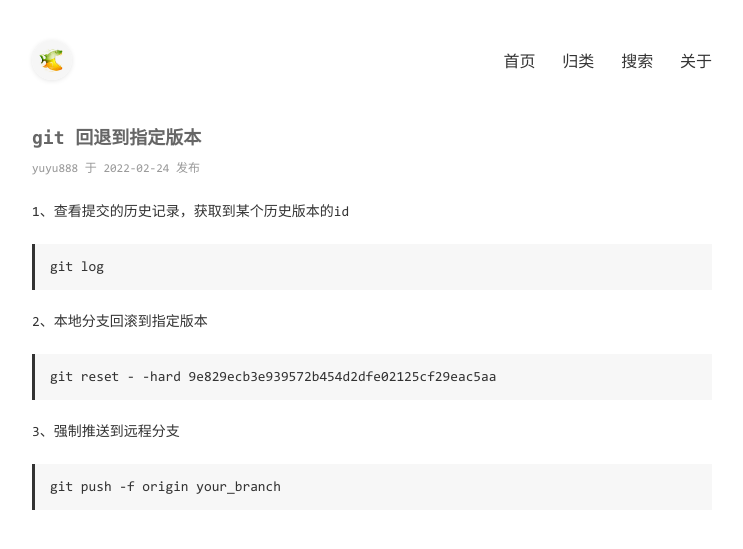
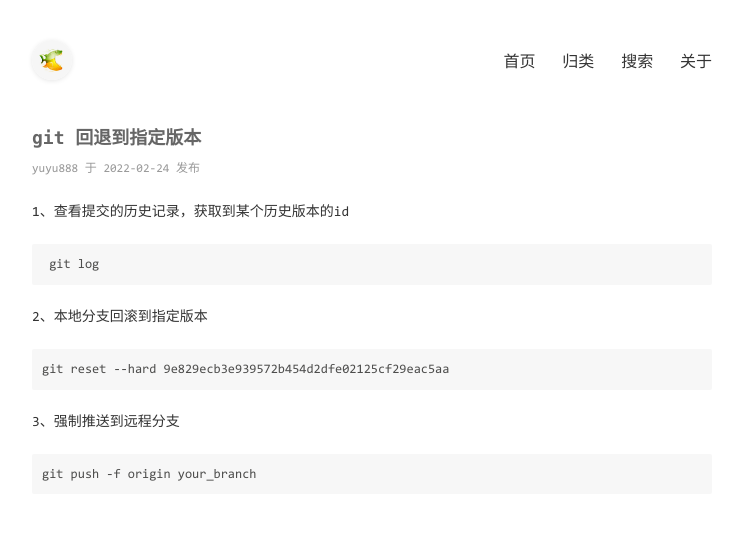
Before and after one commit to yuyu888/yuyu888.github.io, a Jekyll site: the page built from _posts/2022-02-24-git 回退到指定版本.md, in a window 1280 px wide. Shown: the top 549 px of the page, without its empty margins (268-1011 px from the left). Built offline with Jekyll 4.4.1, drawn with Linux system fonts in a browser that asks for light colours; comment, search, counter and statistics services are not loaded.

`````diff
--- a/_posts/2022-02-24-git 回退到指定版本.md
+++ b/_posts/2022-02-24-git 回退到指定版本.md
@@ -5,10 +5,19 @@ categories: [GIT]
 ---
 
 1、查看提交的历史记录，获取到某个历史版本的id
-> git log
+
+ ````
+ git log
+ ````
 
 2、本地分支回滚到指定版本
->  git reset - -hard 9e829ecb3e939572b454d2dfe02125cf29eac5aa
+
+````
+git reset --hard 9e829ecb3e939572b454d2dfe02125cf29eac5aa
+````
 
 3、强制推送到远程分支
-> git push -f origin your_branch
+
+````
+git push -f origin your_branch
+````
`````
